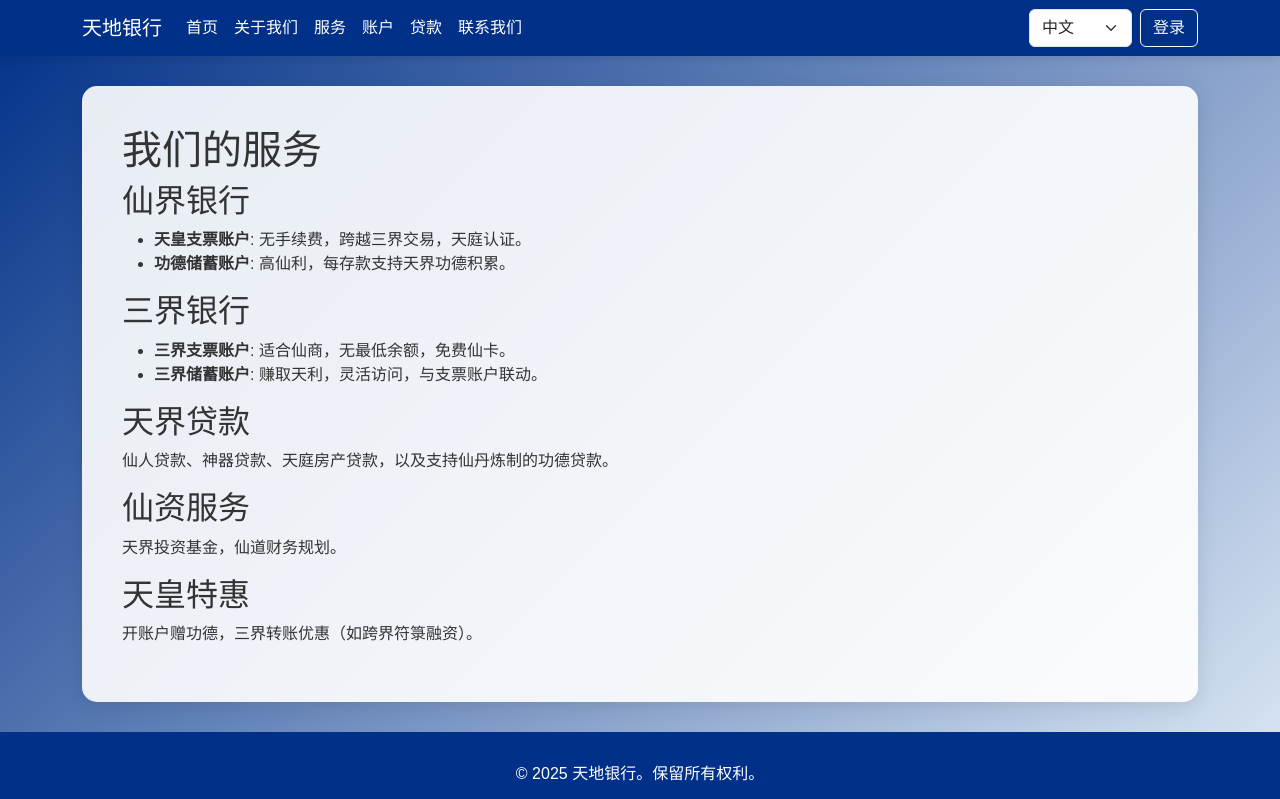
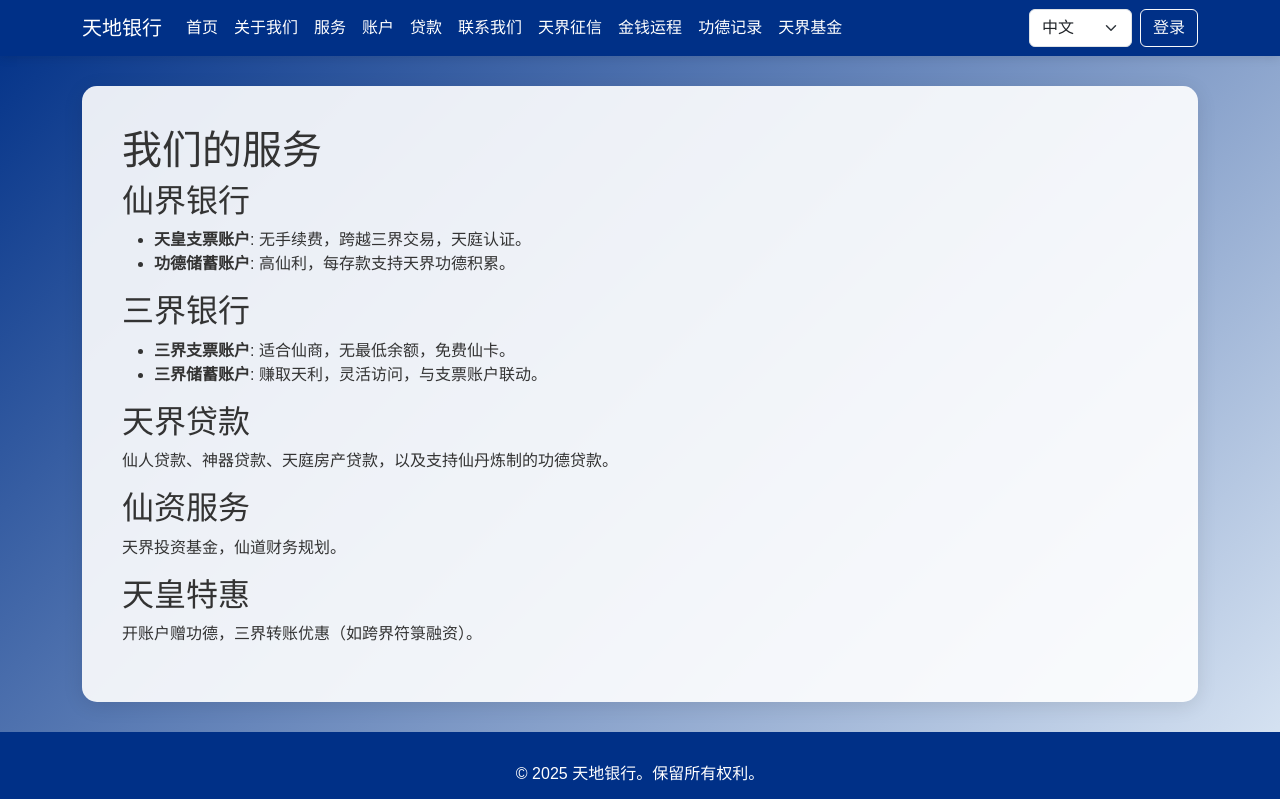
Before and after one commit to fff122/Tiandi-Bank, a plain HTML site: page services.html in a window 1280 px wide. Shown: the top 799 px of the page. Drawn offline with nearby package versions, Linux system fonts and the light colour scheme.

Commit message:
Update services.html

```diff
--- a/services.html
+++ b/services.html
@@ -54,13 +54,17 @@
                 <span class="navbar-toggler-icon"></span>
             </button>
             <div class="collapse navbar-collapse" id="navbarNav">
-                <ul class="navbar-nav me-auto">
+                 <ul class="navbar-nav me-auto">
                     <li class="nav-item"><a class="nav-link" href="index.html" data-key="home">首页</a></li>
                     <li class="nav-item"><a class="nav-link" href="about.html" data-key="about">关于我们</a></li>
                     <li class="nav-item"><a class="nav-link" href="services.html" data-key="services">服务</a></li>
                     <li class="nav-item"><a class="nav-link" href="accounts.html" data-key="accounts">账户</a></li>
                     <li class="nav-item"><a class="nav-link" href="loans.html" data-key="loans">贷款</a></li>
                     <li class="nav-item"><a class="nav-link" href="contact.html" data-key="contact">联系我们</a></li>
+                    <li class="nav-item"><a class="nav-link" href="credit.html" data-key="credit">天界征信</a></li>
+                    <li class="nav-item"><a class="nav-link" href="fortune.html" data-key="fortune">金钱运程</a></li>
+                    <li class="nav-item"><a class="nav-link" href="merit.html" data-key="merit">功德记录</a></li>
+                    <li class="nav-item"><a class="nav-link" href="funds.html" data-key="funds">天界基金</a></li>
                 </ul>
                 <select class="form-select language-select w-auto" onchange="changeLanguage(this.value)">
                     <option value="zh">中文</option>
```
